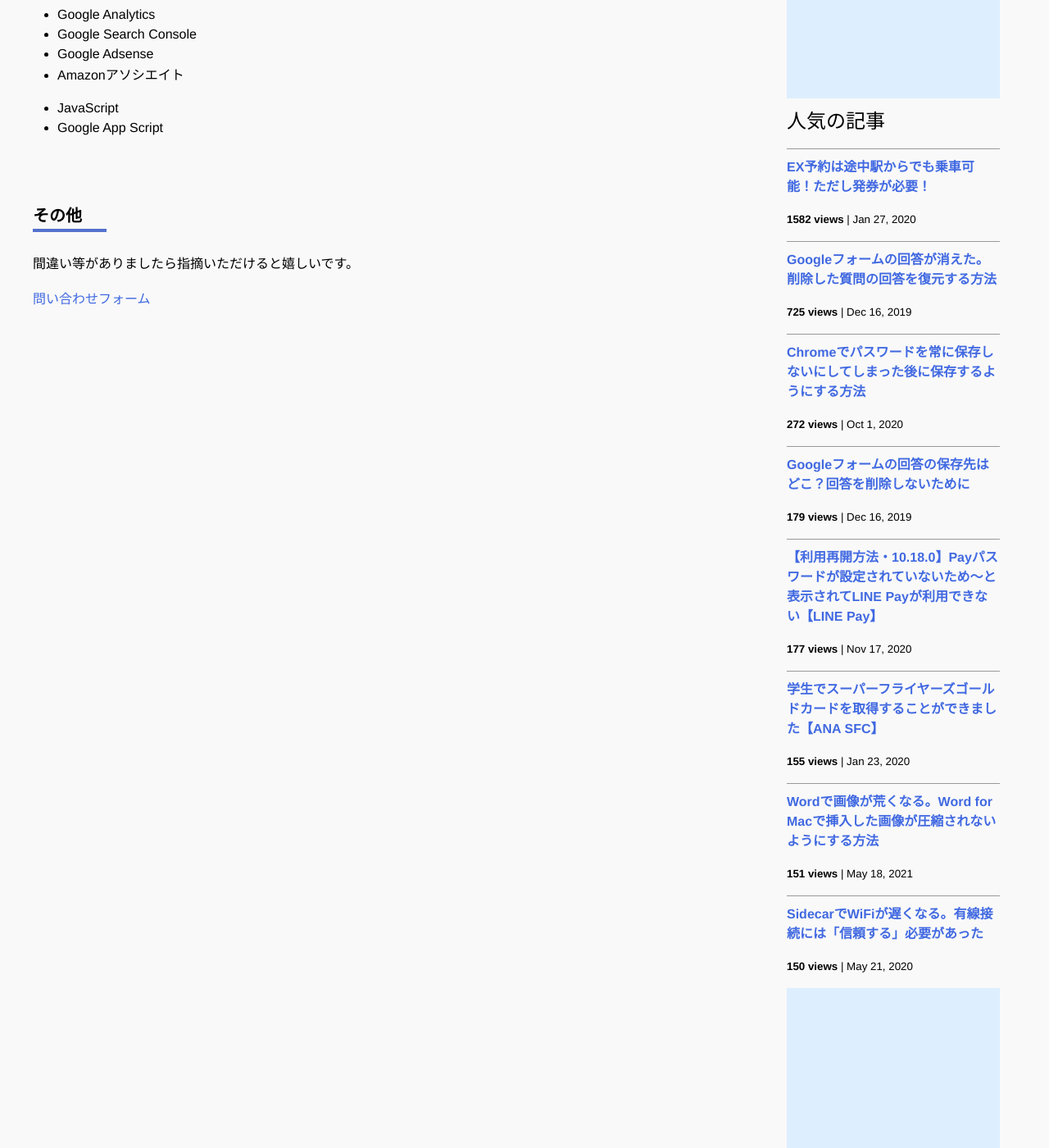
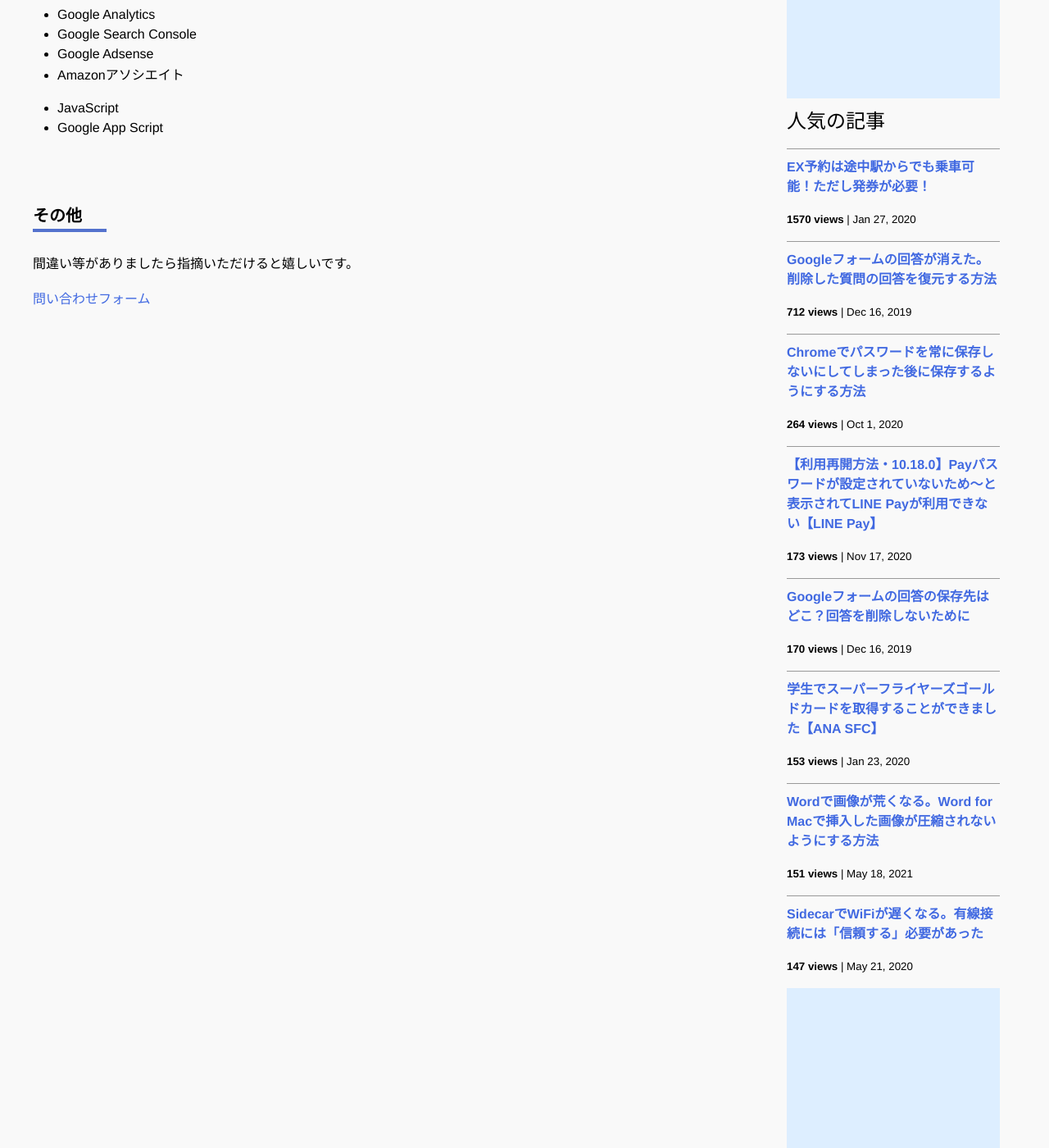
Before and after one commit to iwanaminami/shoyaiwaname, a Jekyll site: the page built from about.markdown, in a window 1280 px wide and 1400 px high, scrolled down 693 px. Shown: the whole window at 82% size. Built offline with Jekyll 4.4.1, drawn with Linux system fonts in a browser that asks for light colours; nearby versions of some CDN libraries; comment, search, counter and statistics services are not loaded.

Commit message:
a new commit message

```diff
--- a/_data/popularposts.yml
+++ b/_data/popularposts.yml
@@ -1,17 +1,17 @@
 side:
-  - view: 1582
+  - view: 1570
     url: /2020/01/27/ex-rideontheway.html
-  - view: 725
+  - view: 712
     url: /2019/12/16/restore-googleform.html
-  - view: 272
+  - view: 264
     url: /2020/10/01/googlepassword.html
-  - view: 179
+  - view: 173
+    url: /2020/11/17/linepay.html
+  - view: 170
     url: /2019/12/16/googleform-answers.html
-  - view: 177
-    url: /2020/11/17/linepay.html
-  - view: 155
+  - view: 153
     url: /2020/01/23/sfcgold.html
   - view: 151
     url: /2021/05/18/image-compression-word.html
-  - view: 150
+  - view: 147
     url: /2020/05/21/sidecar-via-cable.html
```
